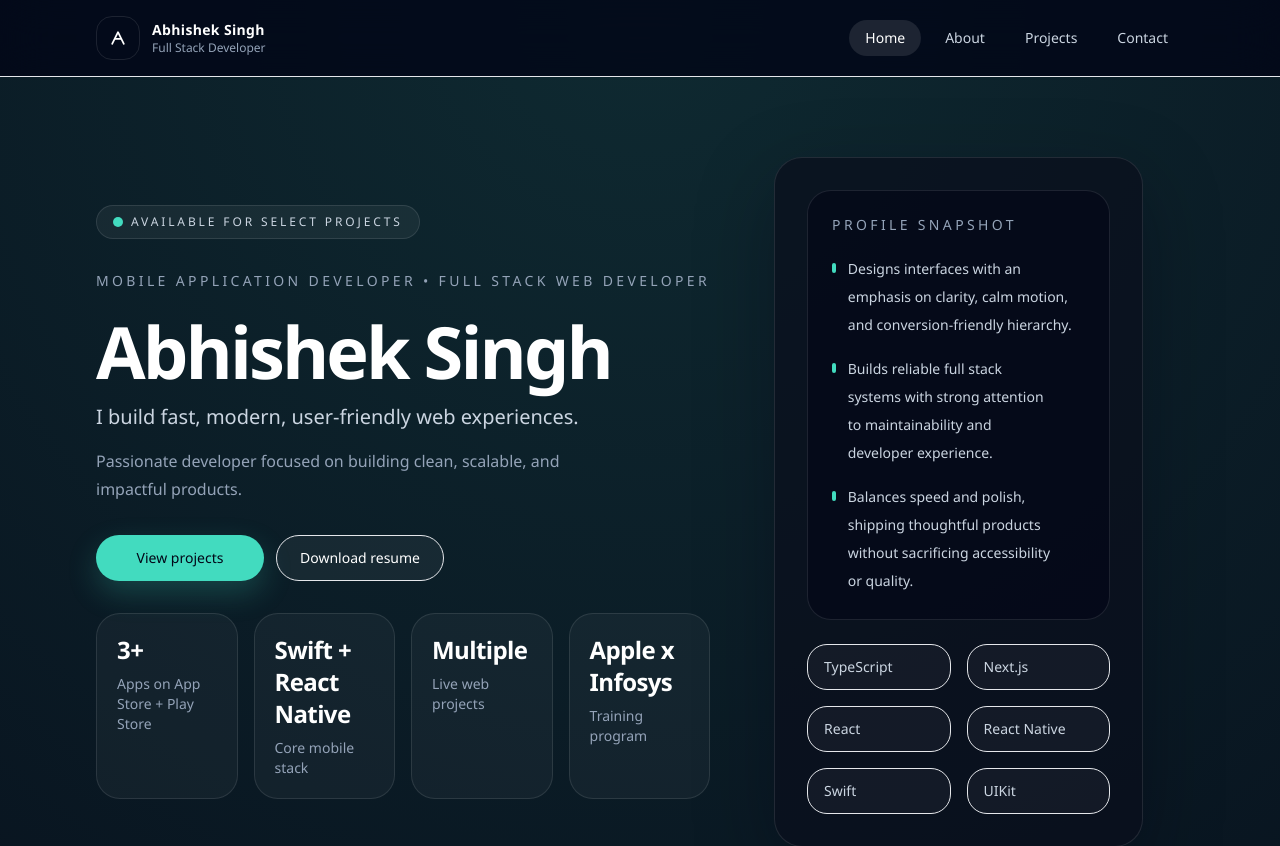
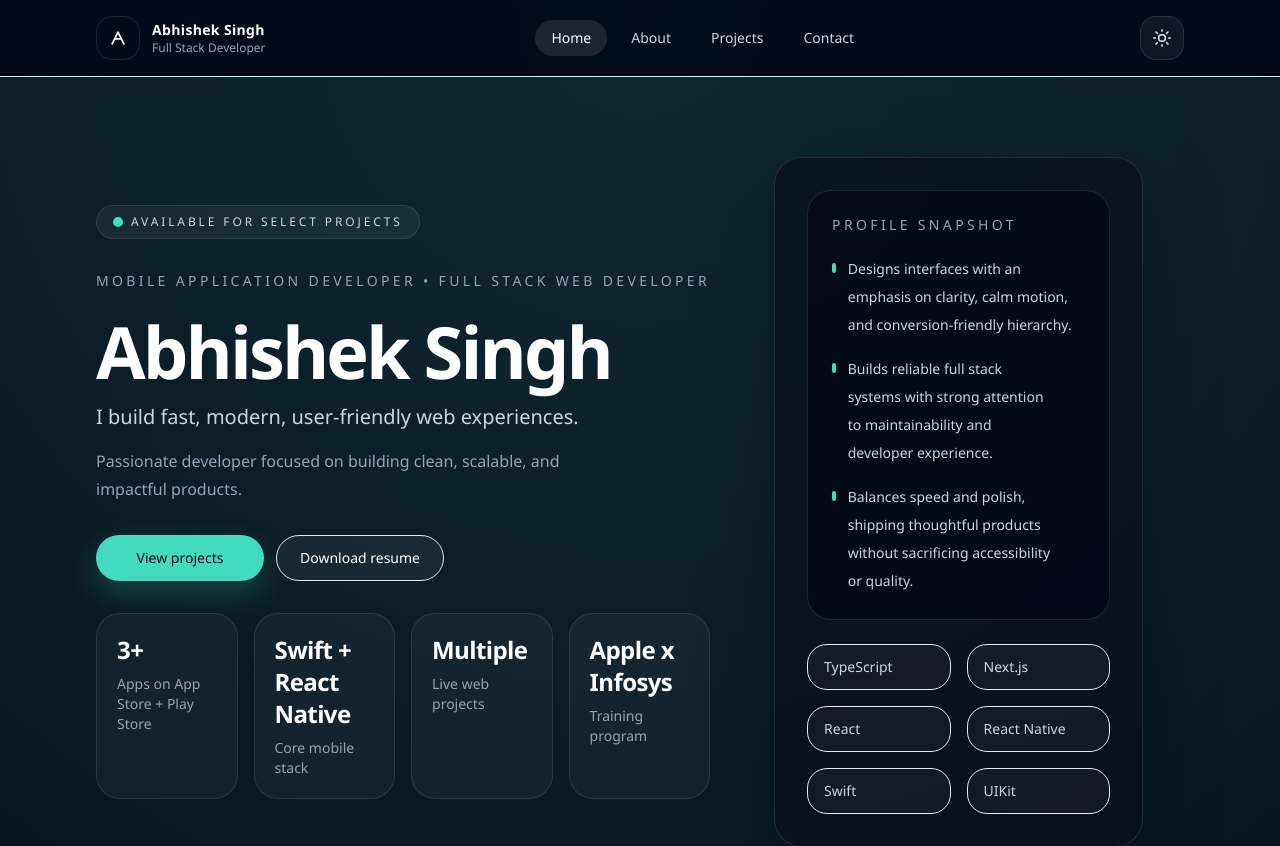
Before and after one commit to Abhishek-dev69/Personal-Portfolio, a Next.js app: page / in a window 1280 px wide. Shown: the top 846 px of the page. Built offline with nearby package versions, Linux system fonts and the light colour scheme.

Commit message:
feat: add header theme toggle

```diff
--- a/components/site-header.tsx
+++ b/components/site-header.tsx
@@ -6,8 +6,19 @@ import { navigation, siteConfig } from "@/data/site";
 import { Container } from "@/components/container";
 import { NavLink } from "@/components/nav-link";
 
+type Theme = "dark" | "light";
+
 export function SiteHeader() {
   const [open, setOpen] = useState(false);
+  const [theme, setTheme] = useState<Theme>("dark");
+
+  useEffect(() => {
+    const savedTheme = window.localStorage.getItem("portfolio-theme") as Theme | null;
+    const initialTheme = savedTheme === "light" ? "light" : "dark";
+
+    setTheme(initialTheme);
+    document.documentElement.dataset.theme = initialTheme;
+  }, []);
 
   useEffect(() => {
     const onResize = () => {
@@ -19,6 +30,14 @@ export function SiteHeader() {
     window.addEventListener("resize", onResize);
     return () => window.removeEventListener("resize", onResize);
   }, []);
+
+  const toggleTheme = () => {
+    const nextTheme = theme === "dark" ? "light" : "dark";
+
+    setTheme(nextTheme);
+    document.documentElement.dataset.theme = nextTheme;
+    window.localStorage.setItem("portfolio-theme", nextTheme);
+  };
 
   return (
     <header className="sticky top-0 z-50 border-b border-white/8 bg-slate-950/80 backdrop-blur-xl">
@@ -58,6 +77,34 @@ export function SiteHeader() {
             ))}
           </nav>
 
+          <div className="flex items-center gap-2">
+            <button
+              type="button"
+              onClick={toggleTheme}
+              className="inline-flex h-11 w-11 items-center justify-center rounded-2xl border border-white/10 bg-white/5 text-slate-200 transition hover:bg-white/8 focus-visible:outline-none focus-visible:ring-2 focus-visible:ring-accent focus-visible:ring-offset-2 focus-visible:ring-offset-slate-950"
+              aria-label={theme === "dark" ? "Switch to light mode" : "Switch to dark mode"}
+            >
+              <svg
+                aria-hidden="true"
+                viewBox="0 0 24 24"
+                className="h-5 w-5"
+                fill="none"
+                stroke="currentColor"
+                strokeWidth="1.8"
+                strokeLinecap="round"
+                strokeLinejoin="round"
+              >
+                {theme === "dark" ? (
+                  <>
+                    <circle cx="12" cy="12" r="4" />
+                    <path d="M12 2v2M12 20v2M4.93 4.93l1.41 1.41M17.66 17.66l1.41 1.41M2 12h2M20 12h2M4.93 19.07l1.41-1.41M17.66 6.34l1.41-1.41" />
+                  </>
+                ) : (
+                  <path d="M20 14.5A8.5 8.5 0 0 1 9.5 4a7 7 0 1 0 10.5 10.5Z" />
+                )}
+              </svg>
+            </button>
+
             <button
               type="button"
               onClick={() => setOpen((current) => !current)}
@@ -83,6 +130,7 @@ export function SiteHeader() {
               </svg>
             </button>
           </div>
+        </div>
 
         {open ? (
           <nav
```
Lines whose indentation alone changed are shown as unchanged.
